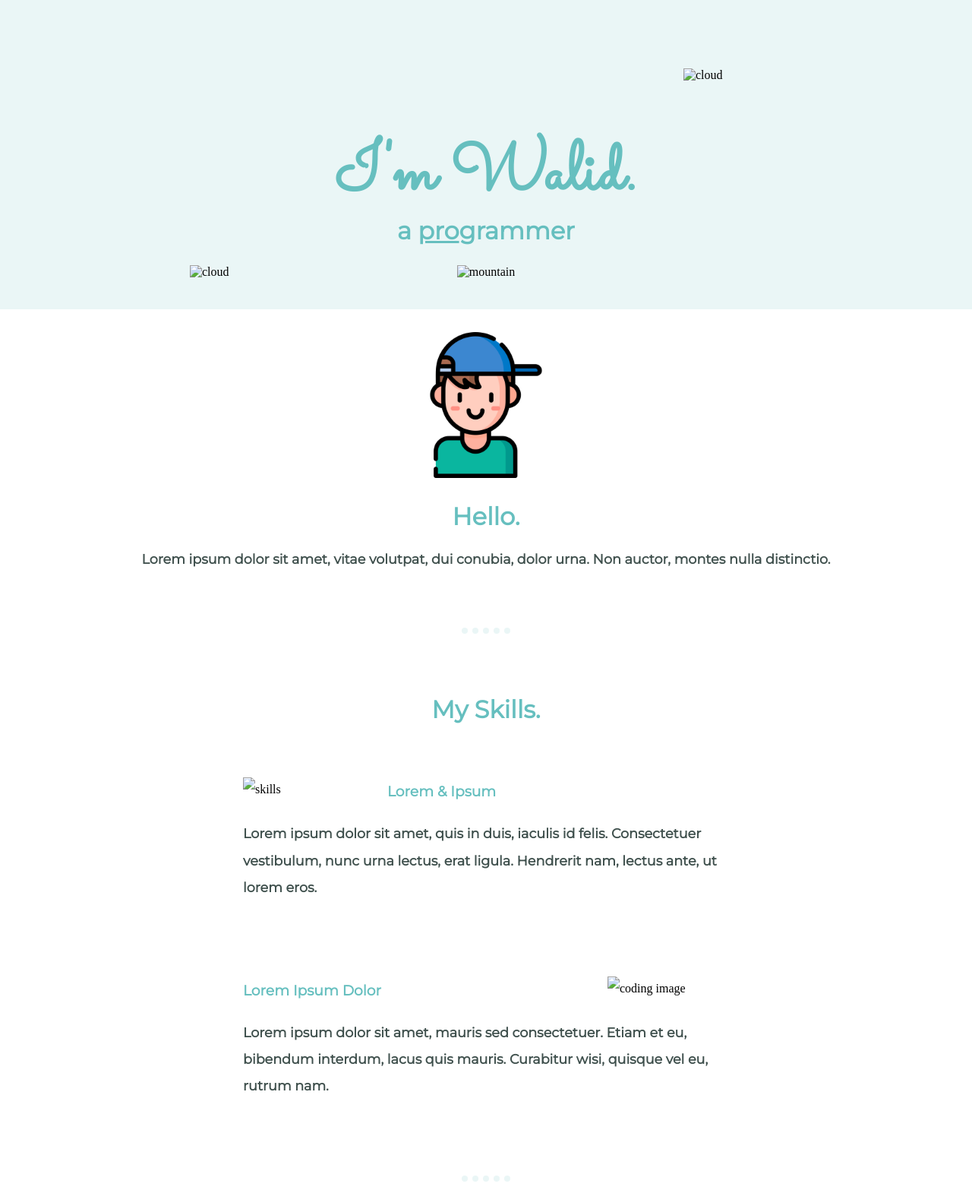
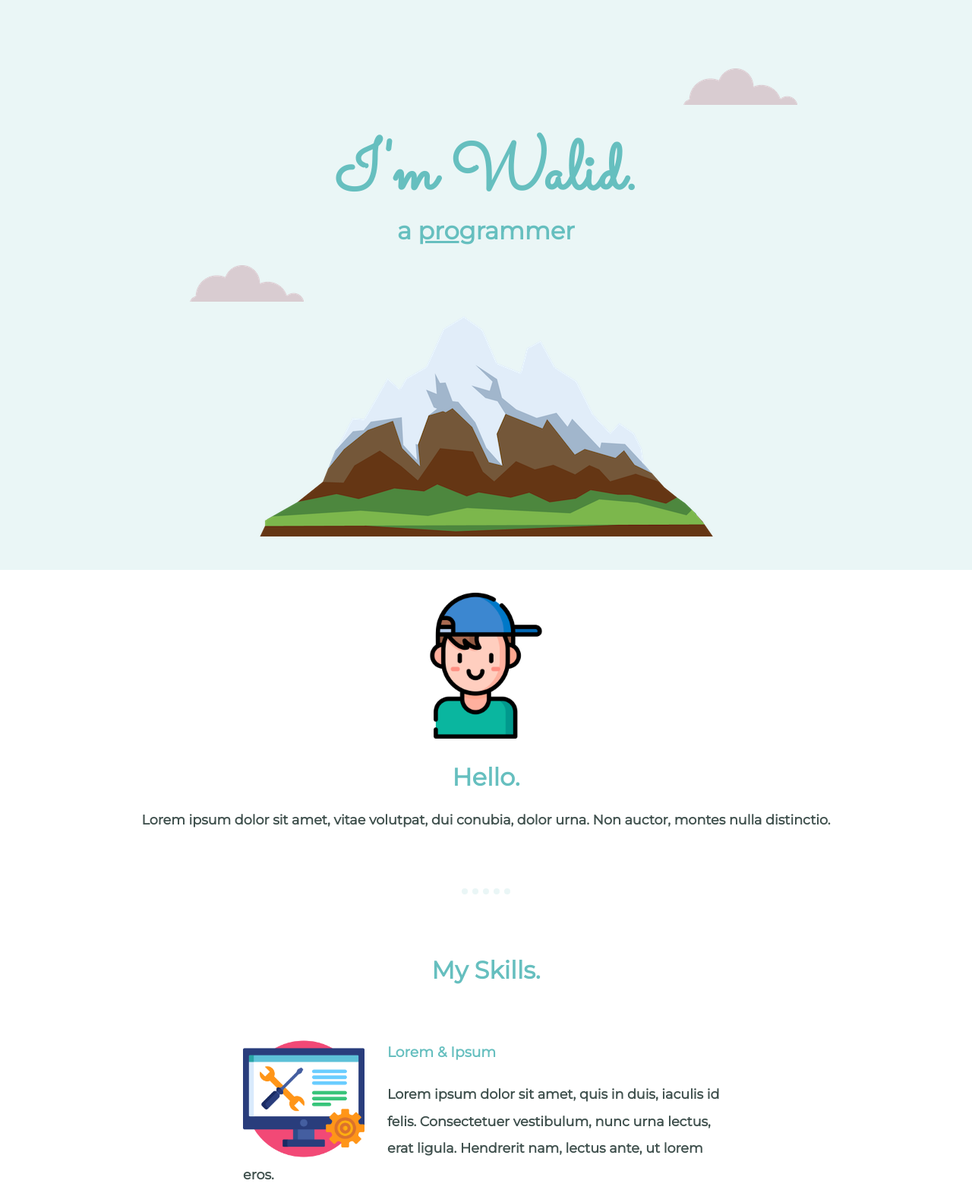
Before and after one commit to WalidDghayma/mySite, a plain HTML site: page index.html in a window 1280 px wide. Shown: the top 1566 px of the page at 76% size. Drawn offline with Linux system fonts and the light colour scheme; the site is published under a folder, as on GitHub Pages, so addresses that start at the root find nothing.

Commit message:
modified images sources

```diff
--- a/index.html
+++ b/index.html
@@ -3,7 +3,7 @@
 <head>
     <meta charset="UTF-8">
     <link rel="stylesheet" href="css/styles.css">
-    <link rel="icon" href="/images/boy.png">
+    <link rel="icon" href="images/boy.png">
     <link rel="preconnect" href="https://fonts.googleapis.com">
     <link rel="preconnect" href="https://fonts.gstatic.com" crossorigin>
     <link href="https://fonts.googleapis.com/css2?family=Merriweather&family=Montserrat&family=Sacramento&display=swap" rel="stylesheet">
@@ -11,11 +11,11 @@
 </head>
 <body>
 <div class="top-container">
-    <img class="top-cloud" src="/images/cloud.png" alt="cloud">
+    <img class="top-cloud" src="images/cloud.png" alt="cloud">
     <h1 class="head-h1">I'm Walid.</h1>
     <h2>a <span id="pro">pro</span>grammer</h2>
-    <img class="bottom-cloud" src="/images/cloud.png" alt="cloud">
-    <img class="mountain" src="/images/mountain.png" alt="mountain">
+    <img class="bottom-cloud" src="images/cloud.png" alt="cloud">
+    <img class="mountain" src="images/mountain.png" alt="mountain">
 </div>
 <div class="middle-container">
     <div class="profile">
@@ -27,13 +27,13 @@
     <div class="skills">
         <h2>My Skills.</h2>
         <div class="skill-row">
-            <img class="first-img" src="/images/technical-support.png" alt="skills">
+            <img class="first-img" src="images/technical-support.png" alt="skills">
             <h3>Lorem & Ipsum</h3>
             <p>Lorem ipsum dolor sit amet, quis in duis, iaculis id felis. Consectetuer vestibulum, nunc urna lectus,
                 erat ligula. Hendrerit nam, lectus ante, ut lorem eros.</p>
         </div>
         <div class="skill-row">
-            <img class="second-img" src="/images/quantum-computing.png" alt="coding image">
+            <img class="second-img" src="images/quantum-computing.png" alt="coding image">
             <h3>Lorem Ipsum Dolor</h3>
             <p>Lorem ipsum dolor sit amet, mauris sed consectetuer. Etiam et eu, bibendum interdum, lacus quis mauris.
                 Curabitur wisi, quisque vel eu, rutrum nam.</p>
```
